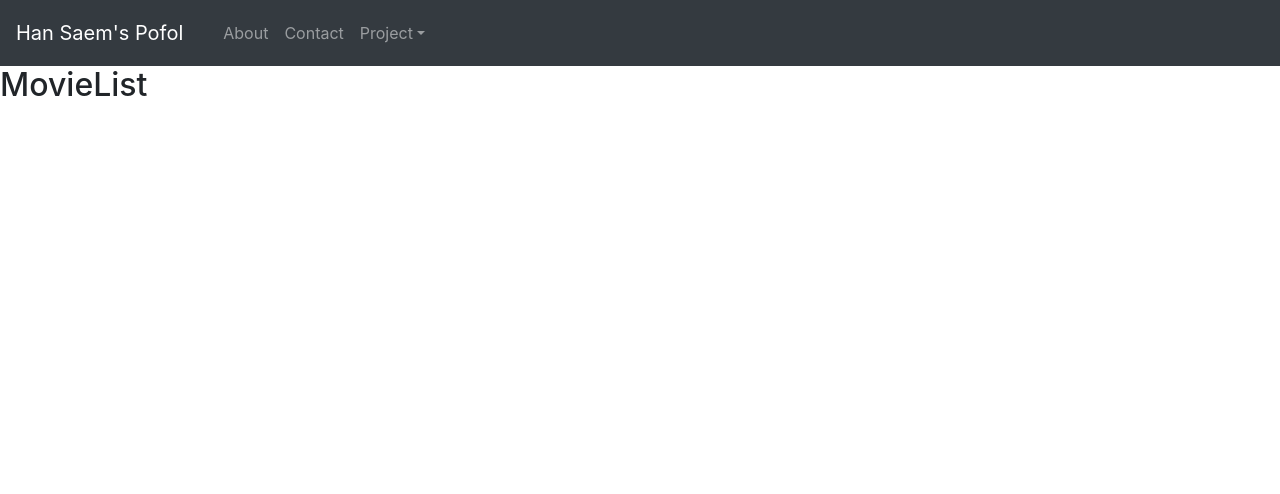
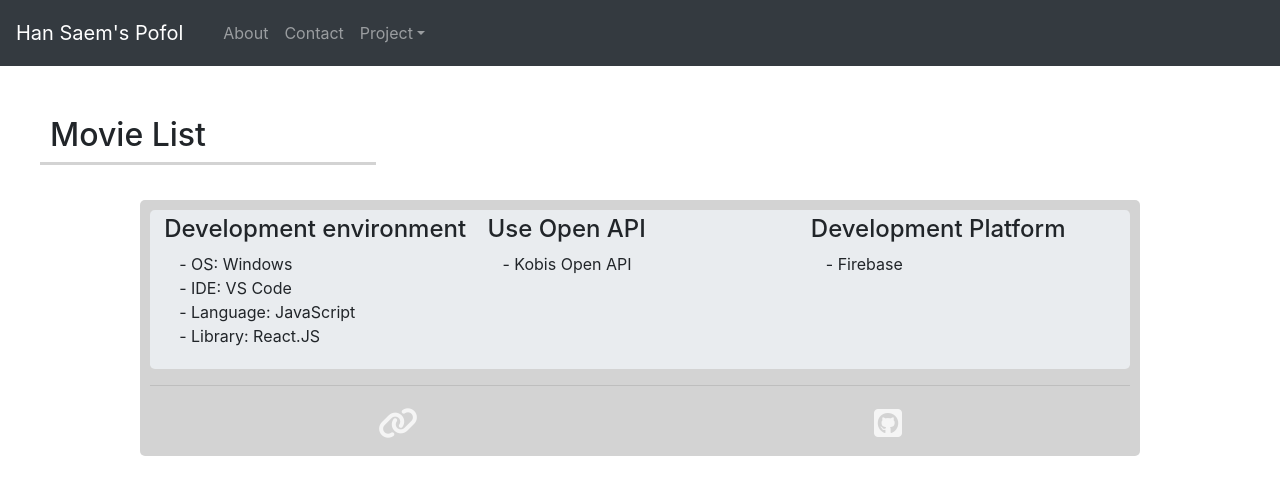
Before and after one commit to PortableSAM/portfolio, a React (Create React App) app: page /movielist in a window 1280 px wide. Shown: the top 494 px of the page. Built offline with nearby package versions, Linux system fonts and the light colour scheme; a web font is replaced by a local one.

Commit message:
Add Project

```diff
--- a/src/Component/Nav/Project/MovieList.js
+++ b/src/Component/Nav/Project/MovieList.js
@@ -1,11 +1,69 @@
 import React from "react";
+import { Jumbotron } from "react-bootstrap";
+import "./Clock.css";
 
-export default class MovieList extends React.Component {
-  render() {
-    return (
-      <div>
-        <h2>MovieList</h2>
+function CurrentWthrApp() {
+  return (
+    <div className="clock-container">
+      <div className="clock-title">
+        <h2>Movie List</h2>
+        <hr />
       </div>
-    );
-  }
+      <div className="clock-content">
+        <Jumbotron
+          style={{
+            margin: "auto",
+            display: "flex",
+            padding: "5px",
+            justifyContent: "space-around"
+          }}
+        >
+          <div className="clock-text">
+            <h4>Development environment</h4>
+            <ul>
+              <li>- OS: Windows</li>
+              <li>- IDE: VS Code</li>
+              <li>- Language: JavaScript</li>
+              <li>- Library: React.JS</li>
+            </ul>
+          </div>
+          <div className="clock-text">
+            <h4>Use Open API</h4>
+            <ul>
+              <li>- Kobis Open API</li>
+            </ul>
+          </div>
+          <div className="clock-text">
+            <h4>Development Platform</h4>
+            <ul>
+              <li>- Firebase</li>
+            </ul>
+          </div>
+        </Jumbotron>
+        <hr />
+        <div className="link-icon">
+          <p>
+            <a
+              href="https://movielistapp-b39ef.firebaseapp.com/"
+              target="_blank"
+              rel="noopener noreferrer"
+            >
+              <i className="fas fa-link" />
+            </a>
+          </p>
+          <p>
+            <a
+              href="https://github.com/PortableSAM/Movie_App"
+              target="_blank"
+              rel="noopener noreferrer"
+            >
+              <i className="fab fa-github-square" />
+            </a>
+          </p>
+        </div>
+      </div>
+    </div>
+  );
 }
+
+export default CurrentWthrApp;
```
